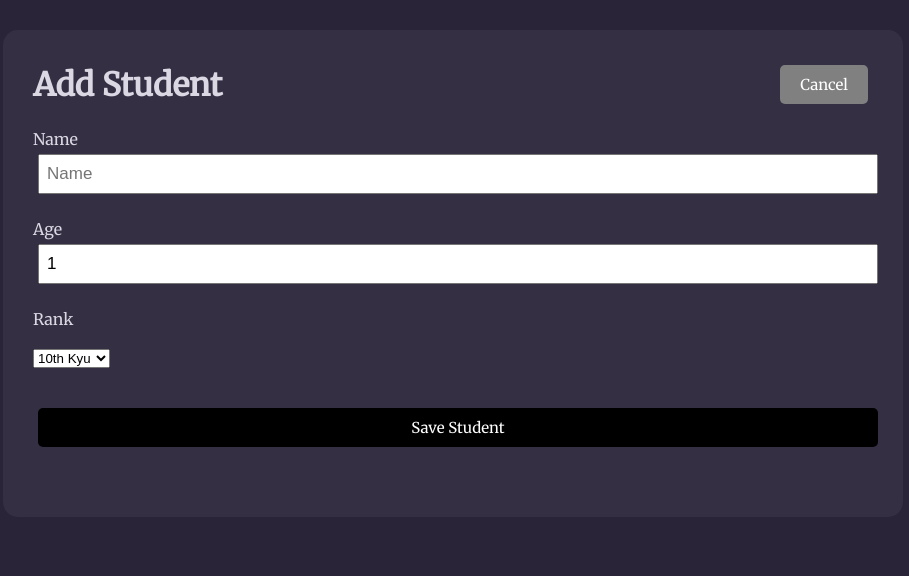
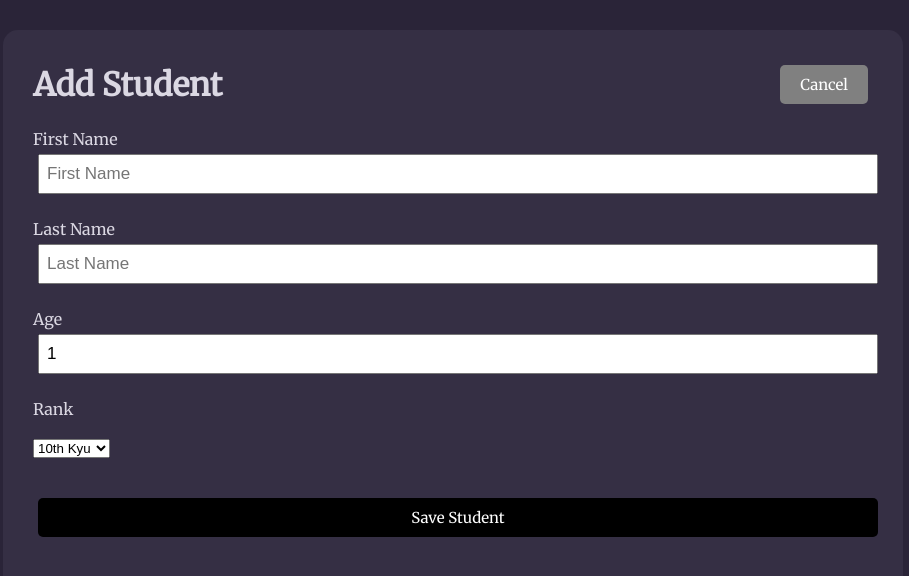
Before and after one commit to Shinkyu-Shotokan/Tournament-organizer, a React (Create React App) app: page / in a window 1280 px wide. Both pictures are taken after a click on the button "Add Student". Shown: the top 576 px of the page, without its empty margins (187-1096 px from the left). Built offline with nearby package versions, Linux system fonts and the light colour scheme; no server answers.

Commit message:
added save student functionality

```diff
--- a/src/components/AddStudent.js
+++ b/src/components/AddStudent.js
@@ -1,21 +1,23 @@
 import { useState } from 'react';
 
 function AddStudent({ onToggle, onAdd }) {
-const [name, setName] = useState('');
-const [rank, setRank] = useState('0');
-const [age, setAge] = useState(1);
+  const [firstName, setFirstName] = useState('');
+  const [lastName, setLastName] = useState('');
+  const [rank, setRank] = useState('0');
+  const [age, setAge] = useState(1);
 
   const onSubmit = (e) => {
     e.preventDefault();
 
-    if (!name) {
-      alert('Please add a name');
+    if (!firstName || !lastName) {
+      alert('Please add a first and last name');
       return;
     }
 
-    onAdd({ name, rank, age });
+    onAdd({ firstName, lastName, rank, age });
 
-    setName('');
+    setFirstName('');
+    setLastName('');
     setRank('0');
     setAge(1);
     onToggle();
@@ -24,12 +26,16 @@ const [age, setAge] = useState(1);
   return (
     <form className='add-form' onSubmit={onSubmit}>
       <div className='form-control'>
-        <label>Name</label>
-        <input type='text' placeholder='Name' maxLength="30" value={name} onChange={(e) => setName(e.target.value)}/>
+        <label>First Name</label>
+        <input type='text' placeholder='First Name' maxLength="30" value={firstName} onChange={(e) => setFirstName(e.target.value)} />
+      </div>
+      <div className='form-control'>
+        <label>Last Name</label>
+        <input type='text' placeholder='Last Name' maxLength="30" value={lastName} onChange={(e) => setLastName(e.target.value)} />
       </div>
       <div className='form-control'>
         <label>Age</label>
-        <input type='number' min='1' max='100' value={age} onChange={(e) => setAge(e.target.value)}/>
+        <input type='number' min='1' max='100' value={age} onChange={(e) => setAge(e.target.value)} />
       </div>
       <div className='form-control'>
         <label>Rank</label>
@@ -56,7 +62,7 @@ const [age, setAge] = useState(1);
           <option value="19">10th Dan</option>
         </select>
       </div>
-      <input type='submit' value='Save Student' className='btn btn-block'/>
+      <input type='submit' value='Save Student' className='btn btn-block' />
     </form>
   )
 }
--- a/src/components/App.js
+++ b/src/components/App.js
@@ -39,14 +39,24 @@ const App = () => {
       .then(res => {
         if (res.status === 200) setStudents(students.filter((student) => student._id !== id));
       });
-
-
   }
 
   const addStudent = (student) => {
-    const id = Math.floor(Math.random() * 10000) + 1;
-    const newStudent = { id, ...student };
-    setStudents([...students, newStudent]);
+    console.log(JSON.stringify(student));
+    fetch(host + '/applicant', {
+      method: 'POST',
+      headers: {
+        'Accept': 'application/json',
+        'Content-Type': 'application/json'
+      },
+      body: JSON.stringify(student),
+    })
+      .then(res => res.json())
+      .then(res => {
+        const newStudent = { id: res.id, ...student };
+        setStudents([...students, newStudent]);
+      })
+
   }
 
   const toggleShowAdd = () => { setShowAddStudent(!showAddStudent) };
--- a/src/server/controllers/applicantController.js
+++ b/src/server/controllers/applicantController.js
@@ -4,6 +4,7 @@ const applicantController = {};
 
 applicantController.saveApplicant = async (req, res, next) => {
   try {
+    console.log(req);
     const {
       firstName,
       lastName,
```
